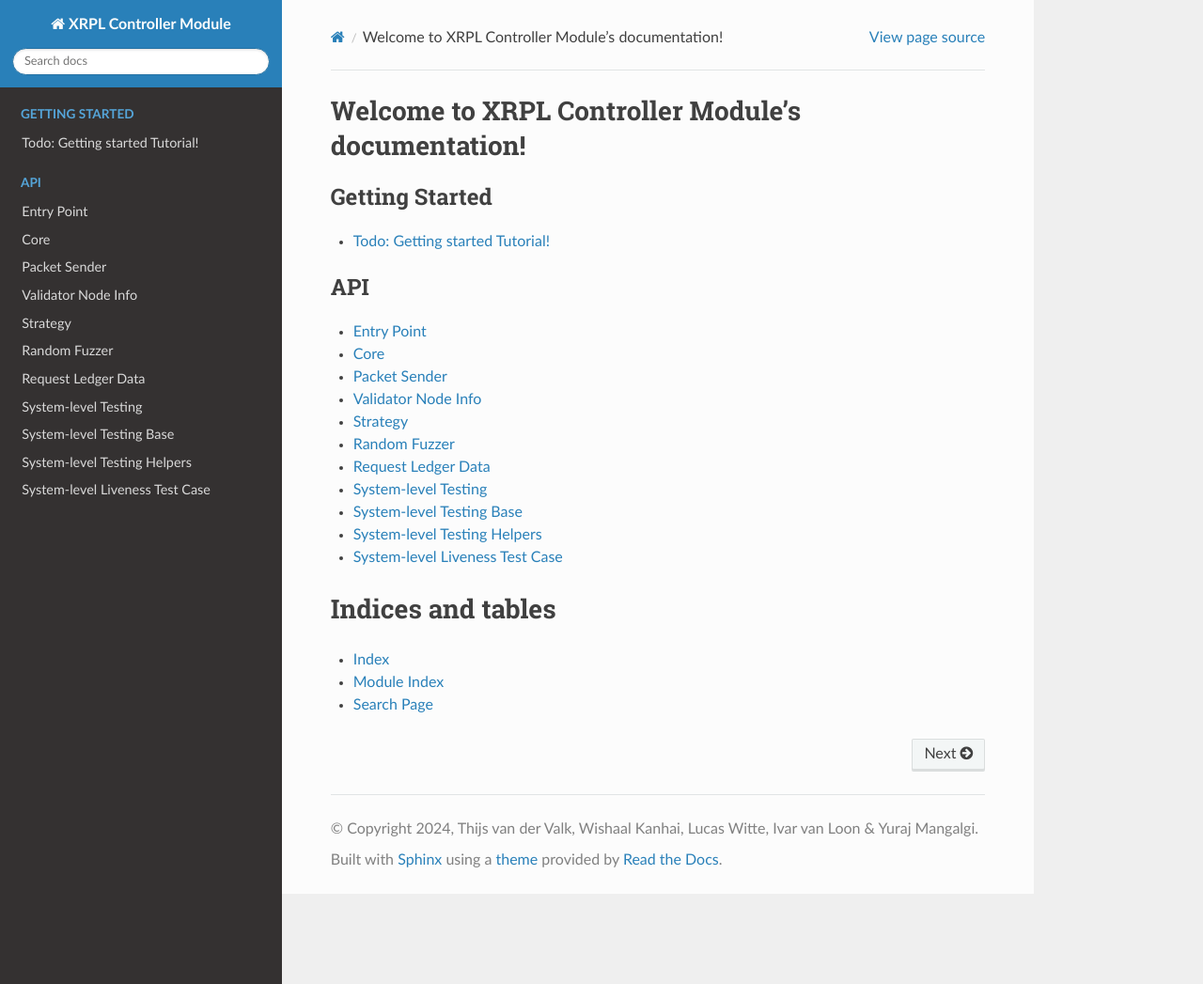
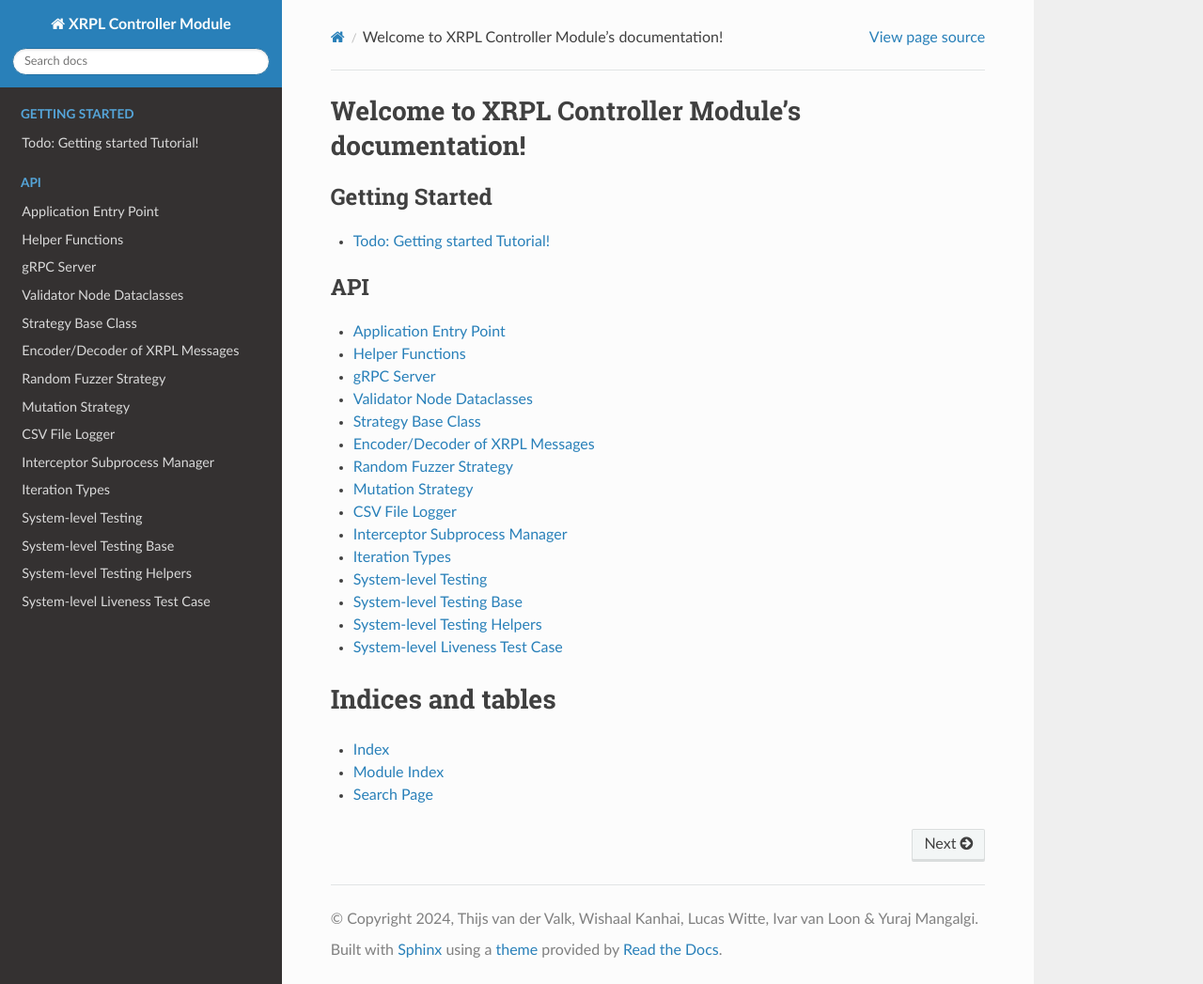
Before and after one commit to lililuanluan/rocket, a Sphinx documentation site: the page built from docs/index.rst, in a window 1280 px wide and 1047 px high. Shown: the whole window at 94% size. Built offline with Sphinx 7.4.7 and the Read the Docs theme 2.0.0, drawn with Linux system fonts in a browser that asks for light colours.

Commit message:
Improved logging, added documentation

```diff
--- a/docs/package.rst
+++ b/docs/package.rst
@@ -1,55 +1,87 @@
----------------
-Entry Point
----------------
+-----------------------
+Application Entry Point
+-----------------------
 
     .. automodule:: xrpl_controller.__main__
         :members:
 
 
------
-Core
------
+----------------
+Helper Functions
+----------------
 
     .. automodule:: xrpl_controller.core
         :members:
 
 
 -------------
-Packet Sender
+gRPC Server
 -------------
 
     .. automodule:: xrpl_controller.packet_server
         :members:
 
---------------------
-Validator Node Info
---------------------
+--------------------------
+Validator Node Dataclasses
+--------------------------
 
     .. automodule:: xrpl_controller.validator_node_info
         :members:
 
 
----------
-Strategy
----------
+-------------------
+Strategy Base Class
+-------------------
 
     .. automodule:: xrpl_controller.strategies.strategy
         :members:
 
 
--------------
-Random Fuzzer
--------------
+--------------------------------
+Encoder/Decoder of XRPL Messages
+--------------------------------
+
+    .. automodule:: xrpl_controller.strategies.encoder_decoder
+        :members:
+
+
+----------------------
+Random Fuzzer Strategy
+----------------------
 
     .. automodule:: xrpl_controller.strategies.random_fuzzer
         :members:
 
 
---------------------
-Request Ledger Data
---------------------
+-----------------
+Mutation Strategy
+-----------------
 
-    .. automodule:: xrpl_controller.request_ledger_data
+    .. automodule:: xrpl_controller.strategies.mutation_example
+        :members:
+
+
+---------------
+CSV File Logger
+---------------
+
+    .. automodule:: xrpl_controller.csv_logger
+        :members:
+
+
+------------------------------
+Interceptor Subprocess Manager
+------------------------------
+
+    .. automodule:: xrpl_controller.interceptor_manager
+        :members:
+
+
+---------------
+Iteration Types
+---------------
+
+    .. automodule:: xrpl_controller.iteration_type
         :members:
 
 
```
Also changed, not shown: 4 other files.
